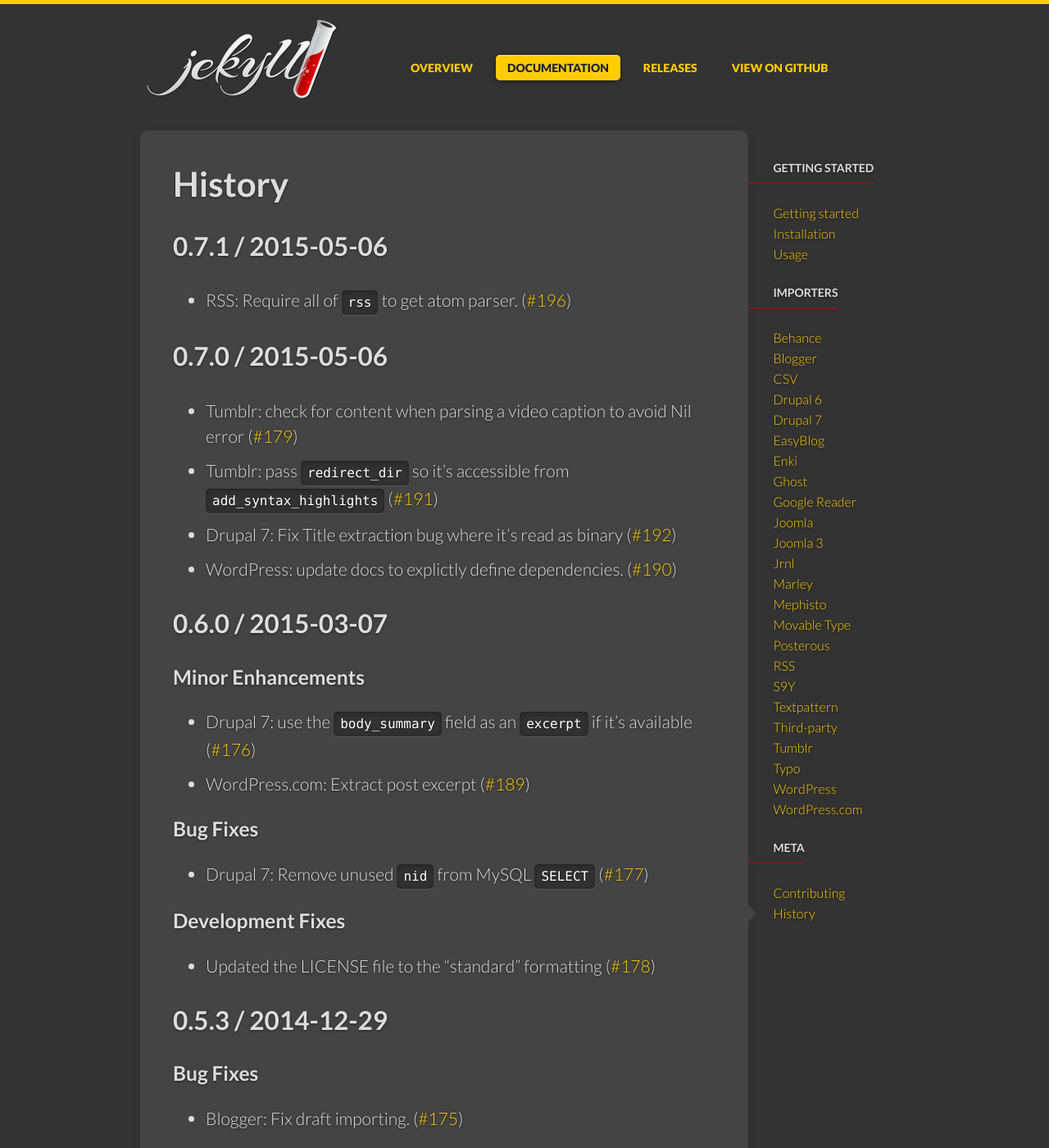
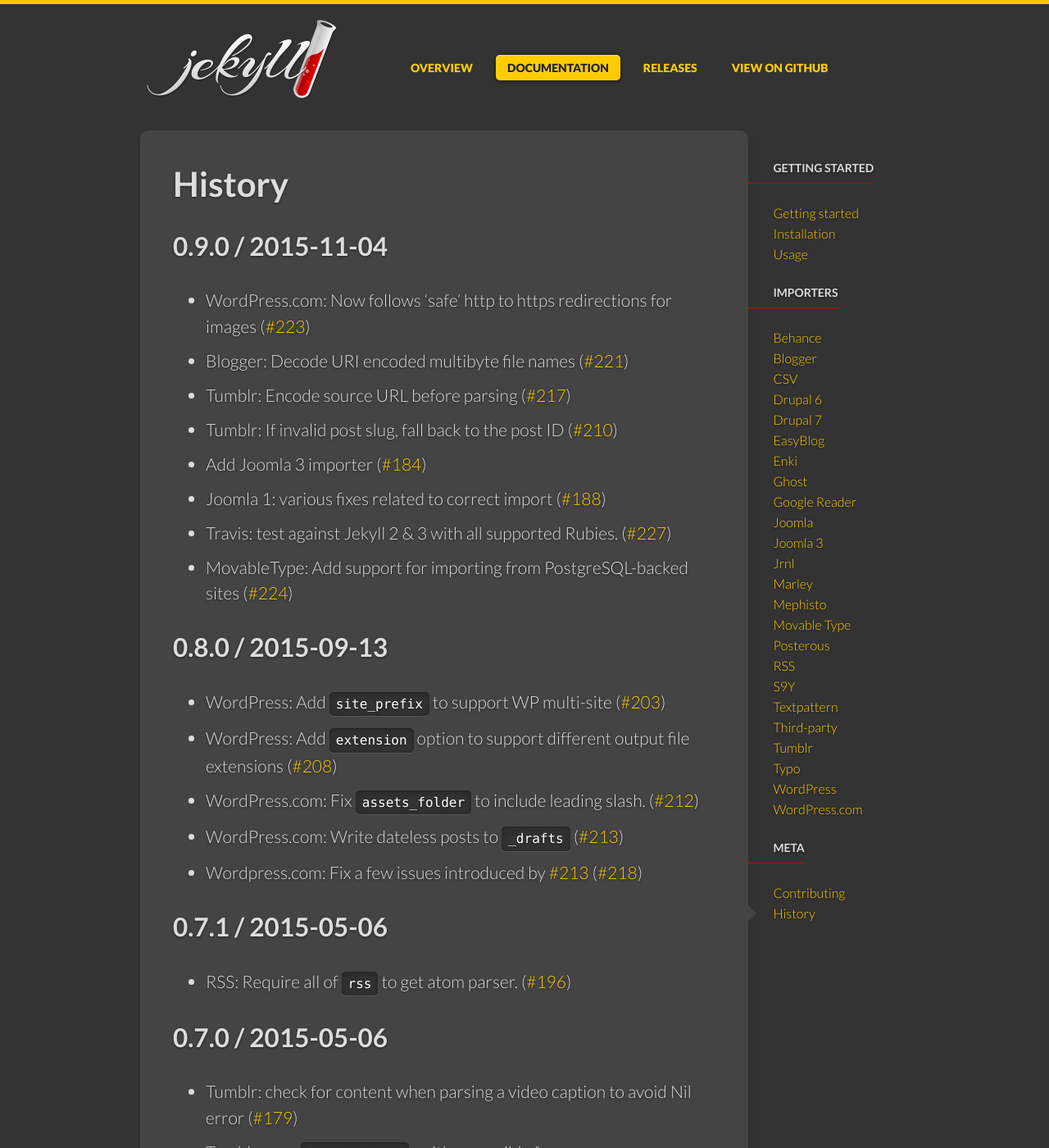
Before and after one commit to jekyll/jekyll-import, a Jekyll site: the page built from site/_docs/history.md, in a window 1280 px wide and 1400 px high. Shown: the whole window at 82% size. Built offline with Jekyll 4.4.1, drawn with Linux system fonts in a browser that asks for light colours; some web fonts are replaced.

Commit message:
Updated generated history.md file in the site.

```diff
--- a/site/_docs/history.md
+++ b/site/_docs/history.md
@@ -4,6 +4,26 @@
 permalink: "/docs/history/"
 prev_section: contributing
 ---
+
+## 0.9.0 / 2015-11-04
+
+- WordPress.com: Now follows 'safe' http to https redirections for images ([#223]({{ site.repository }}/issues/223))
+- Blogger: Decode URI encoded multibyte file names ([#221]({{ site.repository }}/issues/221))
+- Tumblr: Encode source URL before parsing ([#217]({{ site.repository }}/issues/217))
+- Tumblr: If invalid post slug, fall back to the post ID ([#210]({{ site.repository }}/issues/210))
+- Add Joomla 3 importer ([#184]({{ site.repository }}/issues/184))
+- Joomla 1: various fixes related to correct import ([#188]({{ site.repository }}/issues/188))
+- Travis: test against Jekyll 2 & 3 with all supported Rubies. ([#227]({{ site.repository }}/issues/227))
+- MovableType: Add support for importing from PostgreSQL-backed sites ([#224]({{ site.repository }}/issues/224))
+
+## 0.8.0 / 2015-09-13
+
+- WordPress: Add `site_prefix` to support WP multi-site ([#203]({{ site.repository }}/issues/203))
+- WordPress: Add `extension` option to support different output file
+    extensions ([#208]({{ site.repository }}/issues/208))
+- WordPress.com: Fix `assets_folder` to include leading slash. ([#212]({{ site.repository }}/issues/212))
+- WordPress.com: Write dateless posts to `_drafts` ([#213]({{ site.repository }}/issues/213))
+- Wordpress.com: Fix a few issues introduced by [#213]({{ site.repository }}/issues/213) ([#218]({{ site.repository }}/issues/218))
 
 ## 0.7.1 / 2015-05-06
 
```
